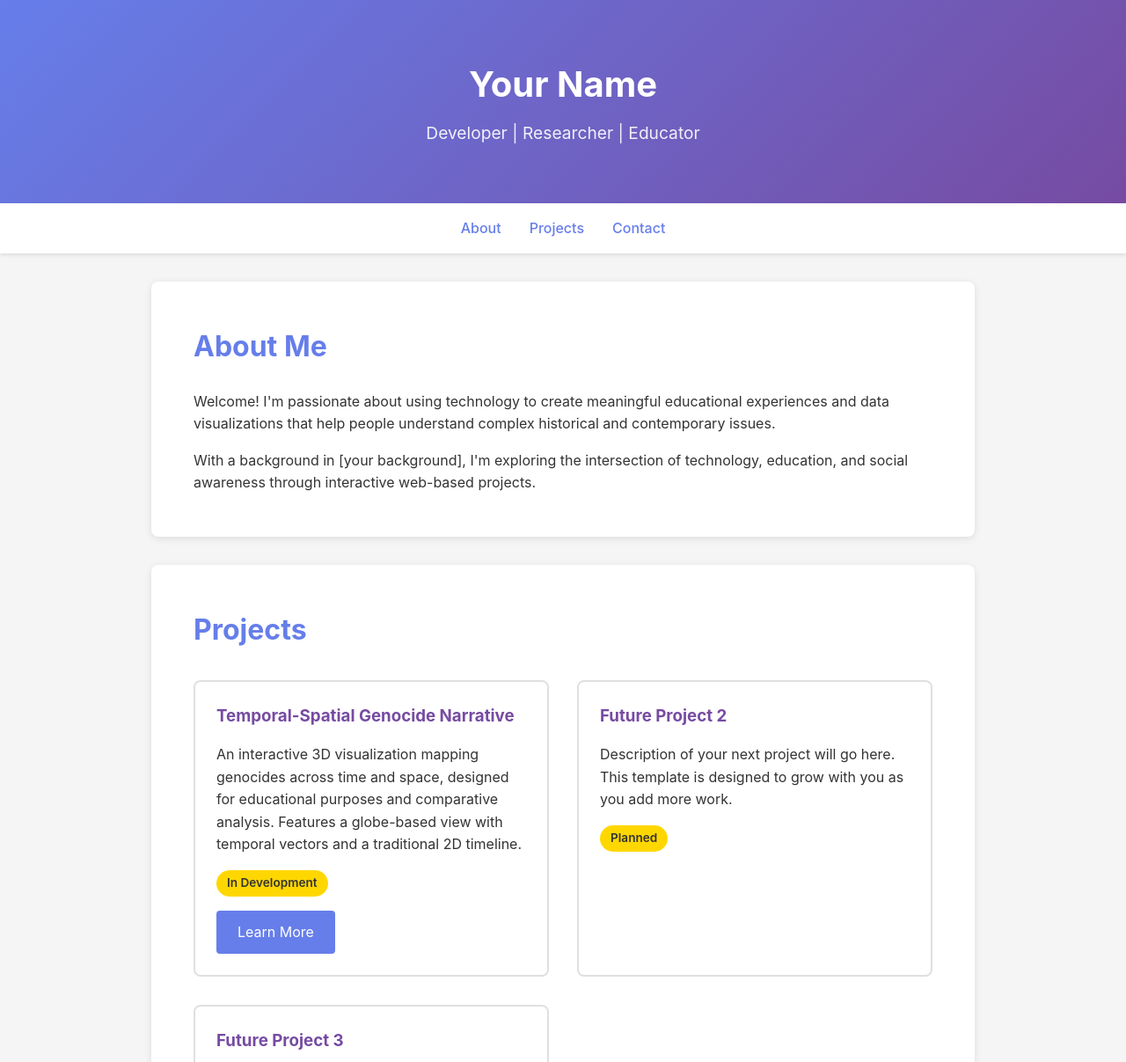
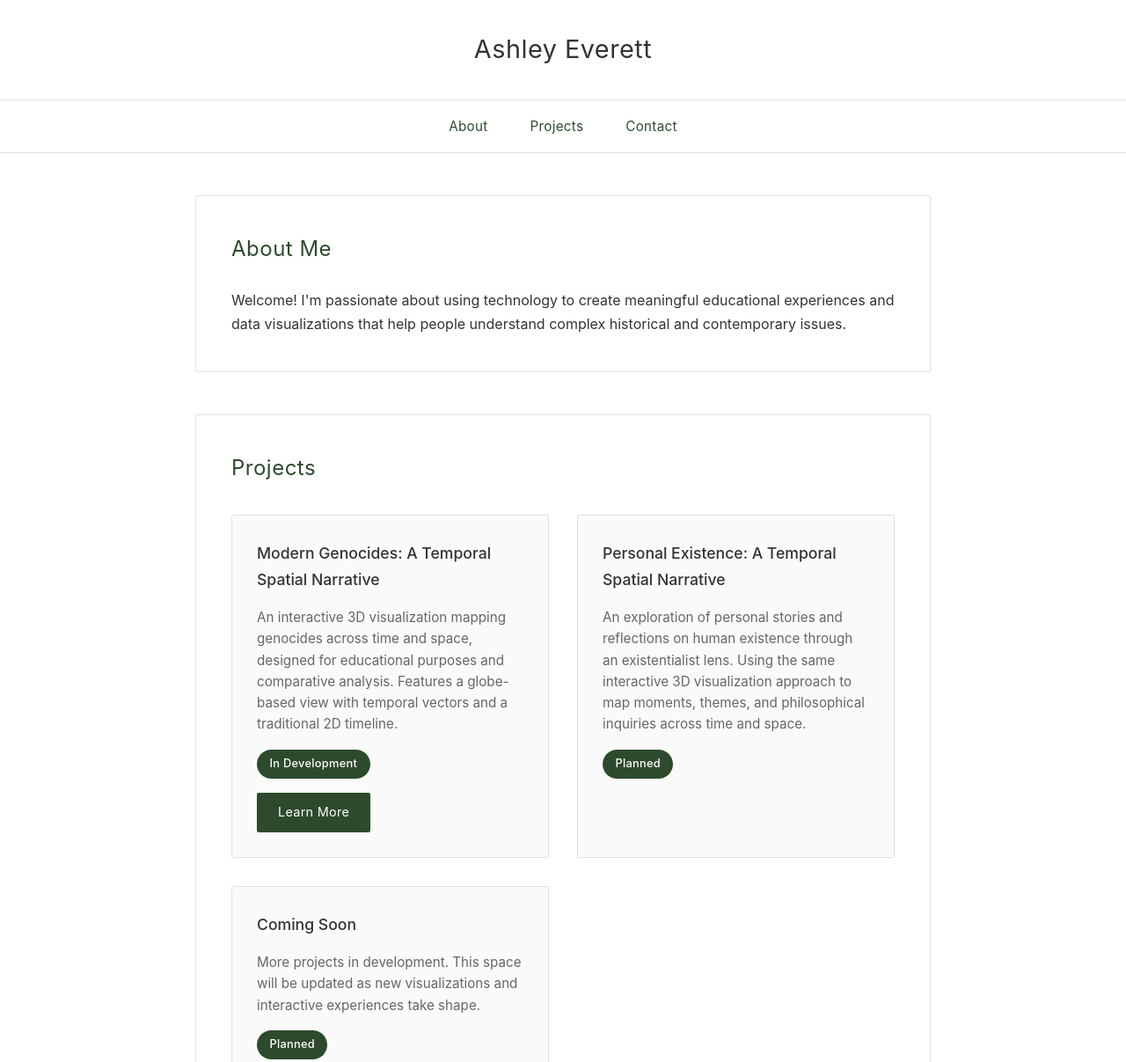
Before and after one commit to aashleyeverett/aashleyeverett.github.io, a plain HTML site: page index.html in a window 1280 px wide. Shown: the top 1207 px of the page at 88% size. Drawn offline with Linux system fonts and the light colour scheme.

Commit message:
Update index.html

```diff
--- a/index.html
+++ b/index.html
@@ -3,7 +3,7 @@
 <head>
     <meta charset="UTF-8">
     <meta name="viewport" content="width=device-width, initial-scale=1.0">
-    <title>Your Name - Portfolio</title>
+    <title>Ashley Everett - Portfolio</title>
     <style>
         * {
             margin: 0;
@@ -12,33 +12,30 @@
         }
 
         body {
-            font-family: -apple-system, BlinkMacSystemFont, 'Segoe UI', Roboto, Oxygen, Ubuntu, Cantarell, sans-serif;
-            line-height: 1.6;
+            font-family: 'Inter', -apple-system, BlinkMacSystemFont, 'Segoe UI', sans-serif;
+            line-height: 1.7;
             color: #333;
-            background: #f5f5f5;
+            background: white;
         }
 
         header {
-            background: linear-gradient(135deg, #667eea 0%, #764ba2 100%);
-            color: white;
-            padding: 4rem 2rem;
+            background: white;
+            padding: 2rem;
             text-align: center;
+            border-bottom: 1px solid #e0e0e0;
         }
 
         header h1 {
-            font-size: 2.5rem;
-            margin-bottom: 0.5rem;
-        }
-
-        header p {
-            font-size: 1.2rem;
-            opacity: 0.9;
+            font-size: 1.8rem;
+            font-weight: 400;
+            letter-spacing: 0.5px;
+            color: #333;
         }
 
         nav {
             background: white;
             padding: 1rem;
-            box-shadow: 0 2px 4px rgba(0,0,0,0.1);
+            border-bottom: 1px solid #e0e0e0;
             position: sticky;
             top: 0;
             z-index: 100;
@@ -48,106 +45,129 @@
             list-style: none;
             display: flex;
             justify-content: center;
-            gap: 2rem;
+            gap: 3rem;
         }
 
         nav a {
             text-decoration: none;
-            color: #667eea;
-            font-weight: 500;
+            color: #2d4a2d;
+            font-weight: 400;
+            font-size: 0.95rem;
             transition: color 0.3s;
+            letter-spacing: 0.3px;
         }
 
         nav a:hover {
-            color: #764ba2;
+            color: #1a3a1a;
         }
 
         .container {
-            max-width: 1000px;
+            max-width: 900px;
             margin: 0 auto;
-            padding: 2rem;
+            padding: 3rem 2rem;
         }
 
         section {
             background: white;
-            padding: 3rem;
-            margin-bottom: 2rem;
-            border-radius: 8px;
-            box-shadow: 0 2px 8px rgba(0,0,0,0.1);
+            padding: 2.5rem;
+            margin-bottom: 3rem;
+            border-radius: 2px;
+            border: 1px solid #e0e0e0;
         }
 
         h2 {
-            color: #667eea;
+            color: #2d4a2d;
             margin-bottom: 1.5rem;
-            font-size: 2rem;
+            font-size: 1.5rem;
+            font-weight: 400;
+            letter-spacing: 0.5px;
         }
 
         .project-grid {
             display: grid;
-            grid-template-columns: repeat(auto-fit, minmax(300px, 1fr));
+            grid-template-columns: repeat(auto-fit, minmax(280px, 1fr));
             gap: 2rem;
             margin-top: 2rem;
         }
 
         .project-card {
-            border: 2px solid #e0e0e0;
-            border-radius: 8px;
-            padding: 1.5rem;
-            transition: transform 0.3s, box-shadow 0.3s;
+            border: 1px solid #e0e0e0;
+            border-radius: 2px;
+            padding: 1.75rem;
+            background: #fafafa;
+            transition: transform 0.2s, box-shadow 0.2s;
         }
 
         .project-card:hover {
-            transform: translateY(-5px);
-            box-shadow: 0 4px 12px rgba(0,0,0,0.15);
+            transform: translateY(-3px);
+            box-shadow: 0 4px 16px rgba(0,0,0,0.1);
         }
 
         .project-card h3 {
-            color: #764ba2;
+            color: #333;
             margin-bottom: 1rem;
+            font-size: 1.1rem;
+            font-weight: 500;
+        }
+
+        .project-card p {
+            font-size: 0.95rem;
+            color: #666;
+            line-height: 1.6;
         }
 
         .project-status {
             display: inline-block;
-            padding: 0.25rem 0.75rem;
-            background: #ffd700;
-            color: #333;
+            padding: 0.35rem 0.9rem;
+            background: #2d4a2d;
+            color: white;
             border-radius: 20px;
-            font-size: 0.85rem;
-            font-weight: 600;
+            font-size: 0.8rem;
+            font-weight: 500;
             margin-top: 1rem;
+            letter-spacing: 0.3px;
         }
 
         .btn {
             display: inline-block;
-            padding: 0.75rem 1.5rem;
-            background: #667eea;
+            padding: 0.65rem 1.5rem;
+            background: #2d4a2d;
             color: white;
             text-decoration: none;
-            border-radius: 4px;
+            border-radius: 2px;
             transition: background 0.3s;
             margin-top: 1rem;
+            font-size: 0.9rem;
+            letter-spacing: 0.3px;
         }
 
         .btn:hover {
-            background: #764ba2;
+            background: #1a3a1a;
         }
 
         footer {
-            background: #333;
-            color: white;
+            background: white;
+            color: #666;
             text-align: center;
             padding: 2rem;
             margin-top: 4rem;
+            border-top: 1px solid #e0e0e0;
+            font-size: 0.9rem;
         }
 
         footer a {
-            color: #667eea;
+            color: #2d4a2d;
             text-decoration: none;
+            transition: color 0.3s;
+        }
+
+        footer a:hover {
+            color: #1a3a1a;
         }
 
         @media (max-width: 768px) {
             header h1 {
-                font-size: 2rem;
+                font-size: 1.5rem;
             }
 
             nav ul {
@@ -158,13 +178,16 @@
             section {
                 padding: 2rem 1.5rem;
             }
+
+            .container {
+                padding: 2rem 1rem;
+            }
         }
     </style>
 </head>
 <body>
     <header>
-        <h1>Your Name</h1>
-        <p>Developer | Researcher | Educator</p>
+        <h1>Ashley Everett</h1>
     </header>
 
     <nav>
@@ -182,17 +205,13 @@
                 Welcome! I'm passionate about using technology to create meaningful educational experiences
                 and data visualizations that help people understand complex historical and contemporary issues.
             </p>
-            <p style="margin-top: 1rem;">
-                With a background in [your background], I'm exploring the intersection of technology,
-                education, and social awareness through interactive web-based projects.
-            </p>
         </section>
 
         <section id="projects">
             <h2>Projects</h2>
             <div class="project-grid">
                 <div class="project-card">
-                    <h3>Temporal-Spatial Genocide Narrative</h3>
+                    <h3>Modern Genocides: A Temporal Spatial Narrative</h3>
                     <p>
                         An interactive 3D visualization mapping genocides across time and space,
                         designed for educational purposes and comparative analysis. Features a
@@ -204,18 +223,20 @@
                 </div>
 
                 <div class="project-card">
-                    <h3>Future Project 2</h3>
+                    <h3>Personal Existence: A Temporal Spatial Narrative</h3>
                     <p>
-                        Description of your next project will go here. This template is designed
-                        to grow with you as you add more work.
+                        An exploration of personal stories and reflections on human
+                        existence through an existentialist lens. Using the same interactive 3D visualization
+                        approach to map moments, themes, and philosophical inquiries across time and space.
                     </p>
                     <span class="project-status">Planned</span>
                 </div>
 
                 <div class="project-card">
-                    <h3>Future Project 3</h3>
+                    <h3>Coming Soon</h3>
                     <p>
-                        Another project space ready for when you expand your portfolio.
+                        More projects in development. This space will be updated as new
+                        visualizations and interactive experiences take shape.
                     </p>
                     <span class="project-status">Planned</span>
                 </div>
@@ -228,16 +249,16 @@
                 I'm always interested in connecting with others working on meaningful projects.
             </p>
             <p style="margin-top: 1rem;">
-                Email: your.email@example.com<br>
-                GitHub: <a href="https://github.com/yourusername">@yourusername</a>
+                Email: aashleyeverett@gmail.com<br>
+                GitHub: <a href="https://github.com/aashleyeverett" style="color: #2d4a2d;">@aashleyeverett</a>
             </p>
         </section>
     </div>
 
     <footer>
-        <p>&copy; 2024 Your Name. Built with HTML, CSS, and JavaScript.</p>
+        <p>&copy; 2025 Ashley Everett. Built with HTML, CSS, and JavaScript.</p>
         <p style="margin-top: 0.5rem;">
-            <a href="https://github.com/yourusername">GitHub</a> |
+            <a href="https://github.com/aashleyeverett">GitHub</a> |
             <a href="https://linkedin.com/in/yourprofile">LinkedIn</a>
         </p>
     </footer>
```
